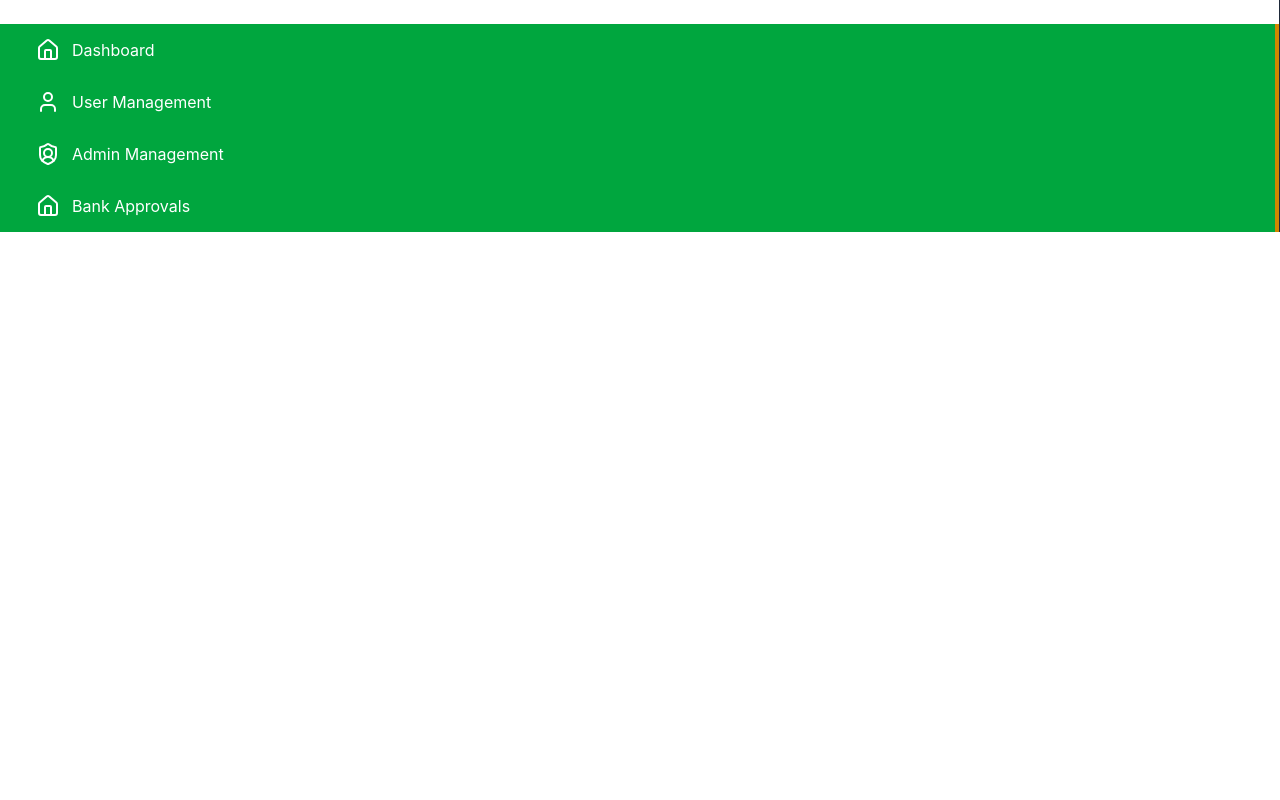
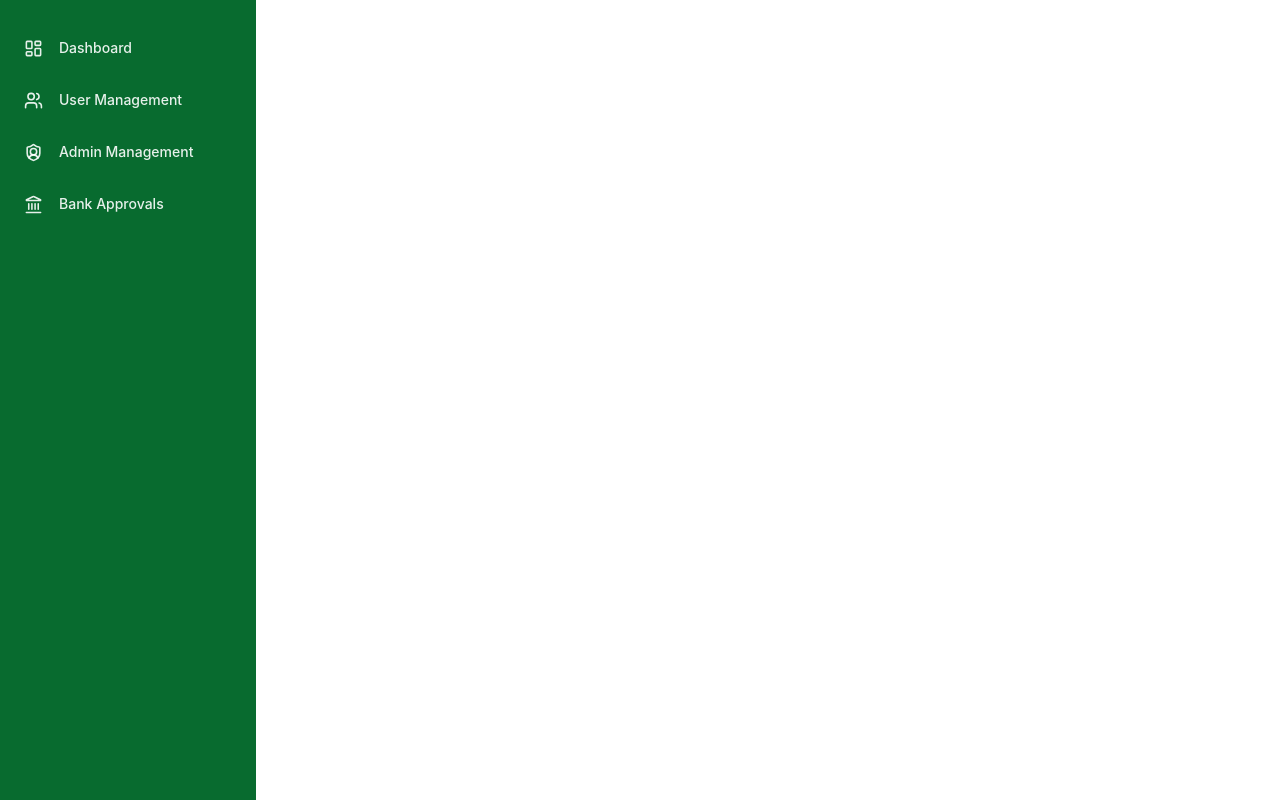
Before and after one commit to kingdada7/probateNG, a React (Vite) app in the folder Admin/: page /admin/dashboard in a window 1280 px wide. Built offline with nearby package versions, Linux system fonts and the light colour scheme; no server answers; sample sign-in values are in the browser's storage.

Commit message:
updated the side bar

```diff
--- a/Admin/src/pages/SideBar.jsx
+++ b/Admin/src/pages/SideBar.jsx
@@ -1,51 +1,60 @@
-import { House, ShieldUserIcon, User } from "lucide-react";
+import {
+  LayoutDashboard,
+  Users,
+  ShieldUser,
+  Landmark,
+} from "lucide-react";
 import React from "react";
 import { NavLink } from "react-router";
 
 const SideBar = () => {
+  const links = [
+    {
+      name: "Dashboard",
+      icon: LayoutDashboard,
+      to: "/admin/dashboard/hod",
+      end: true,
+    },
+    {
+      name: "User Management",
+      icon: Users,
+      to: "/hoddashboard/users",
+    },
+    {
+      name: "Admin Management",
+      icon: ShieldUser,
+      to: "/hoddashboard/admins",
+    },
+    {
+      name: "Bank Approvals",
+      icon: Landmark,
+      to: "/hoddashboard/bank-approvals",
+    },
+  ];
+
   return (
-    <div className="flex flex-col border-r border-gray-800 min-h-full pt-6">
-      <NavLink
-        end={true}
-        to=""
-        className={({ isActive }) =>
-          `flex items-center gap-3 py-3.5 px-3 md:px-9 md:min-w-64 cursor-pointer ${isActive && "bg-green-600 border-r-4 border-yellow-600"}`
-        }
-      >
-        <House className="text-white" />
-        <p className="hidden md:inline-block text-white">Dashboard</p>
-      </NavLink>
-
-      <NavLink
-        to=""
-        className={({ isActive }) =>
-          `flex items-center gap-3 py-3.5 px-3 md:px-9 md:min-w-64 cursor-pointer ${isActive && "bg-green-600 border-r-4 border-yellow-600"}`
-        }
-      >
-        <User className="text-white" />
-        <p className="hidden md:inline-block text-white">User Management</p>
-      </NavLink>
-
-      <NavLink
-        to=""
-        className={({ isActive }) =>
-          `flex items-center gap-3 py-3.5 px-3 md:px-9 md:min-w-64 cursor-pointer ${isActive && "bg-green-600 border-r-4 border-yellow-600"}`
-        }
-      >
-        <ShieldUserIcon className="text-white" />
-        <p className="hidden md:inline-block text-white">Admin Management</p>
-      </NavLink>
-
-      <NavLink
-        to=""
-        className={({ isActive }) =>
-          `flex items-center gap-3 py-3.5 px-3 md:px-9 md:min-w-64 cursor-pointer ${isActive && "bg-green-600 border-r-4 border-yellow-600"}`
-        }
-      >
-        <House className="text-white" />
-        <p className="hidden md:inline-block text-white">Bank Approvals</p>
-      </NavLink>
-    </div>
+    <aside className="w-64 min-h-screen bg-[#086b2f] py-6">
+      <nav className="flex flex-col gap-1 px-2">
+        {links.map(({ name, icon: Icon, to, end }) => (
+          <NavLink
+            key={name}
+            to={to}
+            end={end}
+            className={({ isActive }) =>
+              `relative flex items-center gap-4 h-12 px-4 rounded-md text-sm font-medium transition-all duration-200
+              ${
+                isActive
+                  ? "bg-[#237d47] text-white before:absolute before:left-0 before:top-0 before:h-full before:w-[3px] before:bg-yellow-400 before:rounded-l-md"
+                  : "text-white/90 hover:bg-white/10"
+              }`
+            }
+          >
+            <Icon size={19} strokeWidth={2} />
+            <span>{name}</span>
+          </NavLink>
+        ))}
+      </nav>
+    </aside>
   );
 };
 
```
